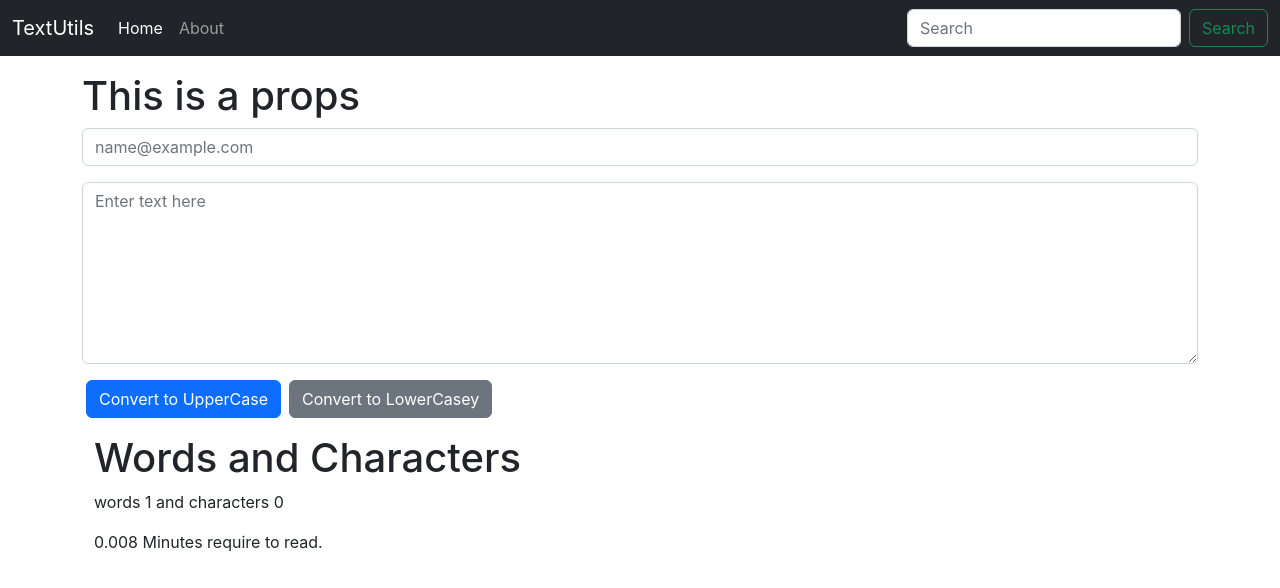
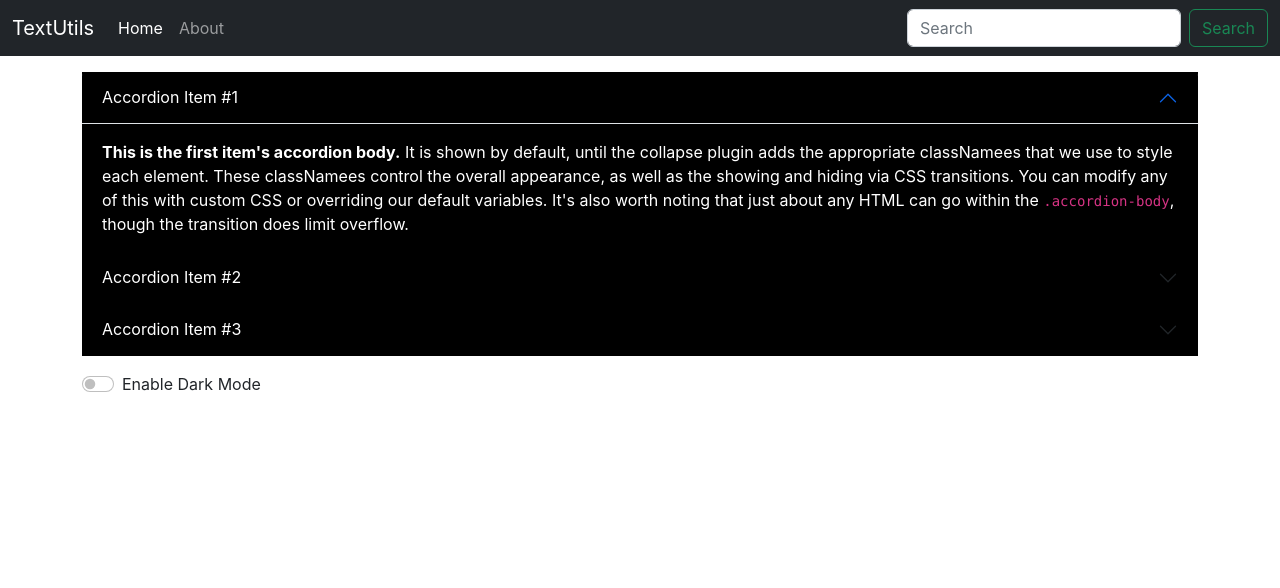
Before and after one commit to Sanchitraghu/TextUtils, a React (Create React App) app: page / in a window 1280 px wide. Shown: the top 588 px of the page. Built offline with nearby package versions, Linux system fonts and the light colour scheme.

Commit message:
Dark mode Enable

```diff
--- a/src/App.js
+++ b/src/App.js
@@ -1,7 +1,8 @@
 import React from "react";
 import './App.css';
 import Navbar from "./components/Navbar";
-import TextArea from "./components/TextArea";
+// import TextArea from "./components/TextArea";
+import About from "./components/About";
 
 
 function App() {
@@ -9,7 +10,9 @@
   <>
    <Navbar title = "TextUtils" />
    <div className="container my-3">
-   <TextArea heading="This is a props"/>
+   {/* <TextArea heading="This is a props"/> */}
+   {/* <TextArea heading="This is a props"/> */}
+   <About />
    </div>
 
    </>
--- /dev/null
+++ b/src/components/About.js
@@ -0,0 +1,79 @@
+import React, { useState } from 'react'
+
+export default function About() {
+
+    const [mode,setMode]= useState({
+        color:"white",
+        backgroundColor :"black",
+        border:"1px"
+    })
+
+    const [text,setText] =useState("Enable Dark Mode");
+
+    function handleSwitch(){
+        if(mode.color==="white"){
+          setText("Enable Dark Mode");
+          setMode({
+            color:"black",
+        backgroundColor :"white",
+        border:"1px"
+          })}
+
+          else{
+            setText("Enable Light Mode");
+            setMode({
+              color:"white",
+          backgroundColor :"black",
+          border:"1px"
+            })
+          }
+    }
+
+  return (
+    <>
+        <div className="accordion" id="accordionExample" style={mode}>
+  <div className="accordion-item" style={mode}>
+    <h2 className="accordion-header" id="headingOne" >
+      <button className="accordion-button" type="button" data-bs-toggle="collapse" data-bs-target="#collapseOne" aria-expanded="true" aria-controls="collapseOne" style={mode}>
+        Accordion Item #1
+      </button>
+    </h2>
+    <div id="collapseOne" className="accordion-collapse collapse show" aria-labelledby="headingOne" data-bs-parent="#accordionExample" style={mode}>
+      <div className="accordion-body" style={mode}>
+        <strong>This is the first item's accordion body.</strong> It is shown by default, until the collapse plugin adds the appropriate classNamees that we use to style each element. These classNamees control the overall appearance, as well as the showing and hiding via CSS transitions. You can modify any of this with custom CSS or overriding our default variables. It's also worth noting that just about any HTML can go within the <code>.accordion-body</code>, though the transition does limit overflow.
+      </div>
+    </div>
+  </div>
+  <div className="accordion-item" style={mode}>
+    <h2 className="accordion-header" id="headingTwo">
+      <button className="accordion-button collapsed" style={mode} type="button" data-bs-toggle="collapse" data-bs-target="#collapseTwo" aria-expanded="false" aria-controls="collapseTwo">
+        Accordion Item #2
+      </button>
+    </h2>
+    <div id="collapseTwo" className="accordion-collapse collapse" aria-labelledby="headingTwo" data-bs-parent="#accordionExample">
+      <div className="accordion-body">
+        <strong>This is the second item's accordion body.</strong> It is hidden by default, until the collapse plugin adds the appropriate classNamees that we use to style each element. These classNamees control the overall appearance, as well as the showing and hiding via CSS transitions. You can modify any of this with custom CSS or overriding our default variables. It's also worth noting that just about any HTML can go within the <code>.accordion-body</code>, though the transition does limit overflow.
+      </div>
+    </div>
+  </div>
+  <div className="accordion-item" style={mode}>
+    <h2 className="accordion-header" id="headingThree">
+      <button className="accordion-button collapsed" style={mode} type="button" data-bs-toggle="collapse" data-bs-target="#collapseThree" aria-expanded="false" aria-controls="collapseThree">
+        Accordion Item #3
+      </button>
+    </h2>
+    <div id="collapseThree" className="accordion-collapse collapse" aria-labelledby="headingThree" data-bs-parent="#accordionExample">
+      <div className="accordion-body">
+        <strong>This is the third item's accordion body.</strong> It is hidden by default, until the collapse plugin adds the appropriate classNamees that we use to style each element. These classNamees control the overall appearance, as well as the showing and hiding via CSS transitions. You can modify any of this with custom CSS or overriding our default variables. It's also worth noting that just about any HTML can go within the <code>.accordion-body</code>, though the transition does limit overflow.
+      </div>
+    </div>
+  </div>
+</div>
+
+<div className="form-check form-switch my-3">
+  <input className="form-check-input" type="checkbox" role="switch" onChange={handleSwitch} id="flexSwitchCheckDefault" />
+  <label className="form-check-label" for="flexSwitchCheckDefault">{text}</label>
+</div>
+    </>
+  )
+}
--- a/src/components/TextArea.js
+++ b/src/components/TextArea.js
@@ -11,6 +11,14 @@
     function handleLoClick(){
         setText(text.toLocaleLowerCase());
     }
+    function handleClClick(){
+        setText("");
+    }
+    function handleAlClick(){
+    setText(text.trim().toLowerCase().replace(/\w\S*/g, (w) => (w.replace(/^\w/, (c) => c.toUpperCase()))));
+    }
+
+
     function handleOnChange(event){
         setText(event.target.value);
     }
@@ -24,8 +32,10 @@
   <textarea className="form-control" id="exampleFormControlTextarea1" rows="7" value={text} onChange={handleOnChange} placeholder="Enter text here"></textarea>
 </div>
 <div classNameName="mb-3">
- <button type="button" onClick={handleUpClick} className="btn btn-primary mx-1">Convert to UpperCase</button>
-<button type="button" onClick={handleLoClick} className="btn btn-secondary mx-1">Convert to LowerCasey</button>
+ <button type="button" onClick={handleUpClick} className="btn btn-outline-primary mx-1">Convert to UpperCase</button>
+<button type="button" onClick={handleLoClick} className="btn btn-outline-secondary mx-1">Convert to LowerCase</button>
+<button type="button" onClick={handleAlClick} className="btn btn-outline-warning mx-1">First character UpperCase</button>
+<button type="button" onClick={handleClClick} className="btn btn-outline-danger mx-1">Clear</button>
 </div>
 
 <div className="container my-3">
@@ -37,6 +47,8 @@
     {0.008*text.split(" ").length} Minutes require to read.
   </p>
 </div>
+
+
    </>
   );
 }
```
